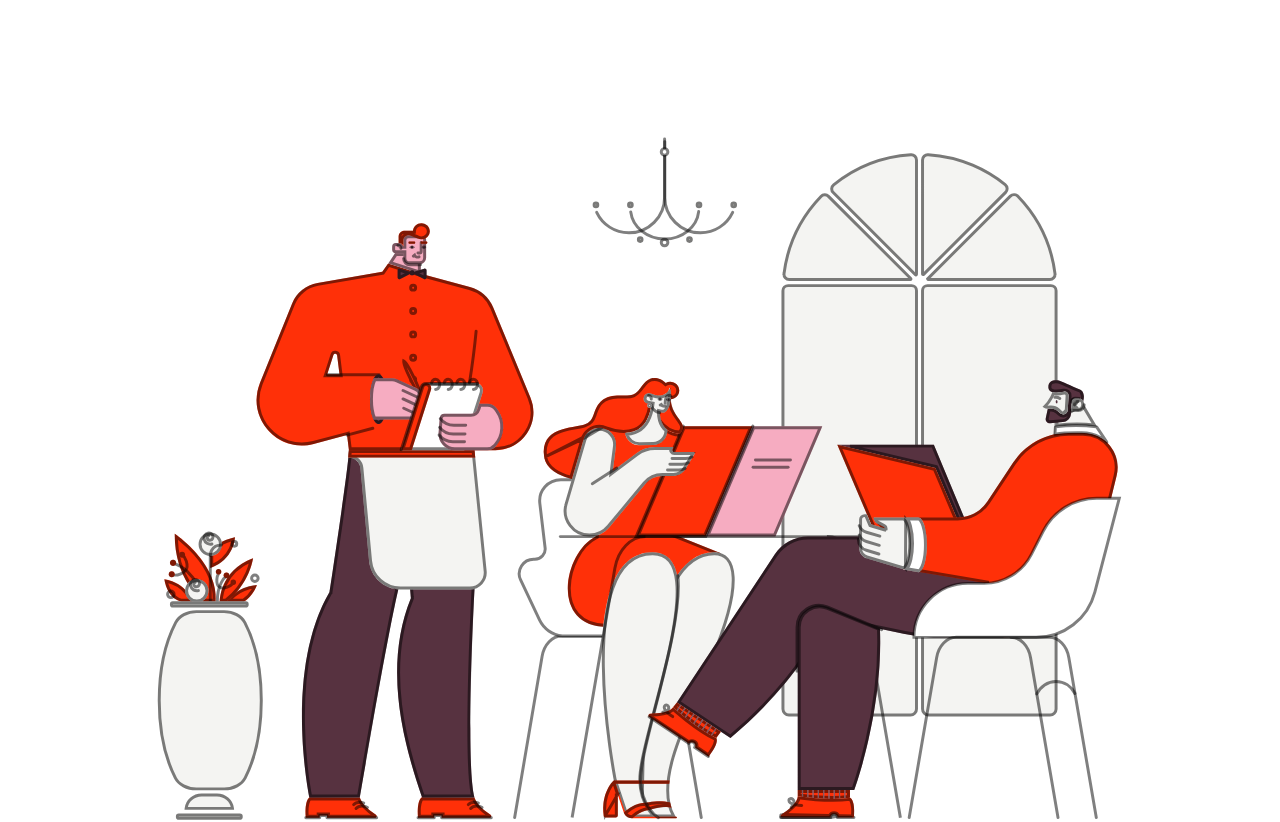
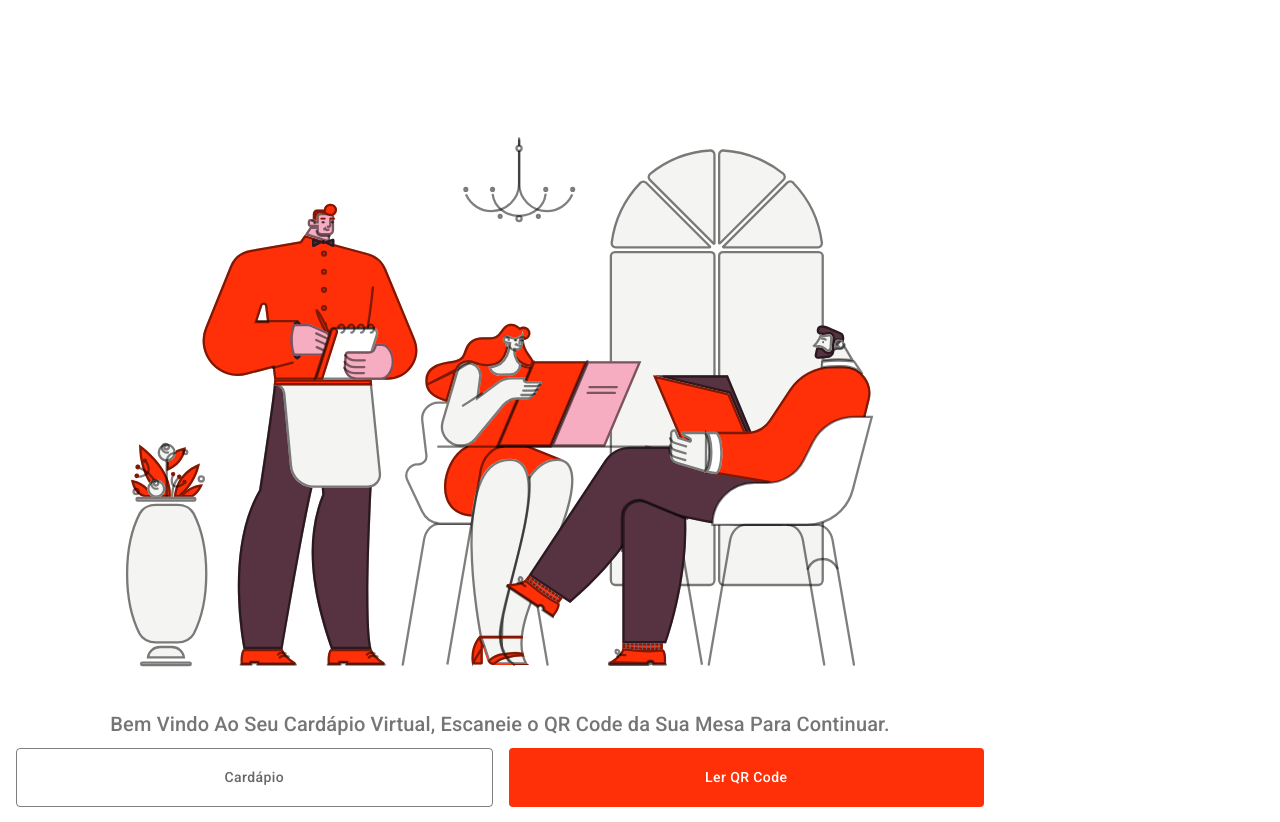
Before and after one commit to Drawiin/vmenu-client, a Next.js app: page / in a window 1280 px wide. Shown: the top 822 px of the page. Built offline with nearby package versions, Linux system fonts and the light colour scheme.

Commit message:
fixing width

```diff
--- a/src/pages/index.tsx
+++ b/src/pages/index.tsx
@@ -22,7 +22,7 @@ const SignIn: React.FC = () => {
       flexDirection="column"
       justifyContent="space-between"
       minHeight="95vh"
-      maxHeight="100vh"
+      maxWidth={1000}
       width={1.0}
       paddingX={2}
       paddingBottom={5}
```
